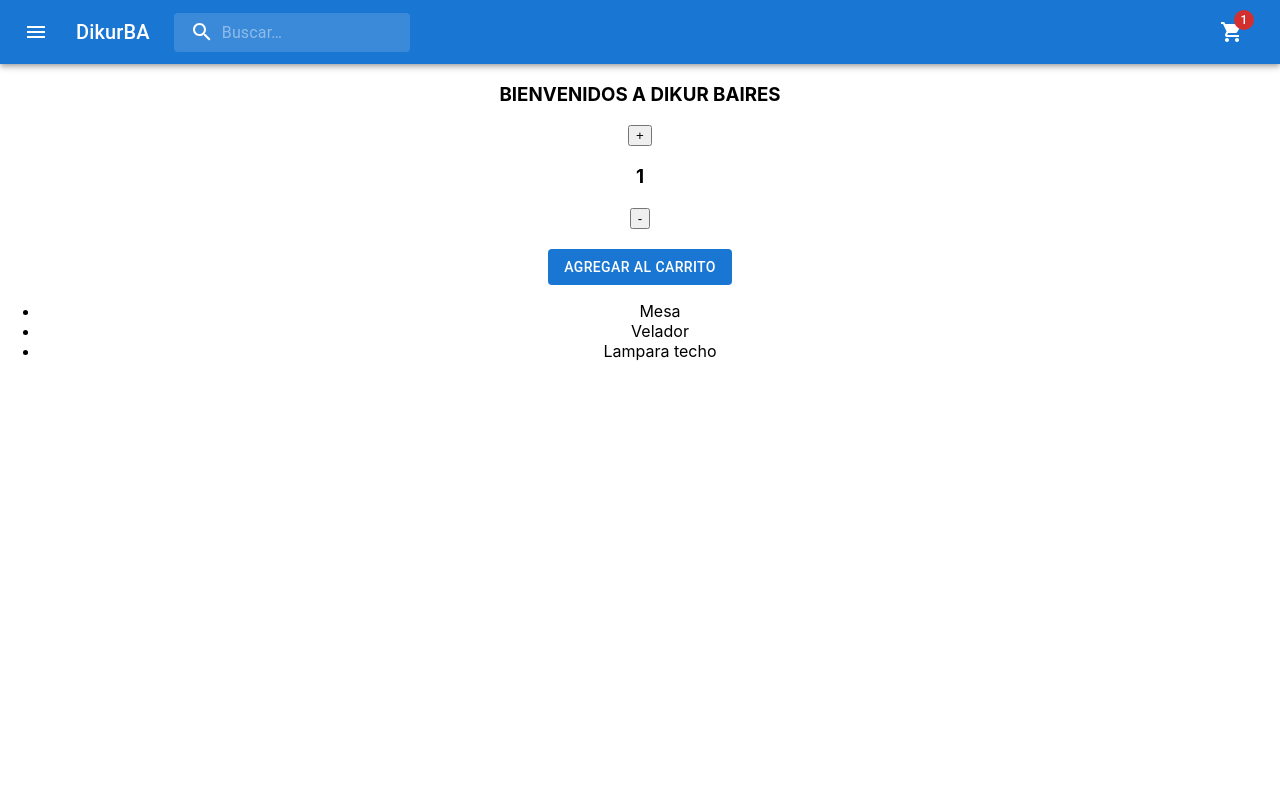
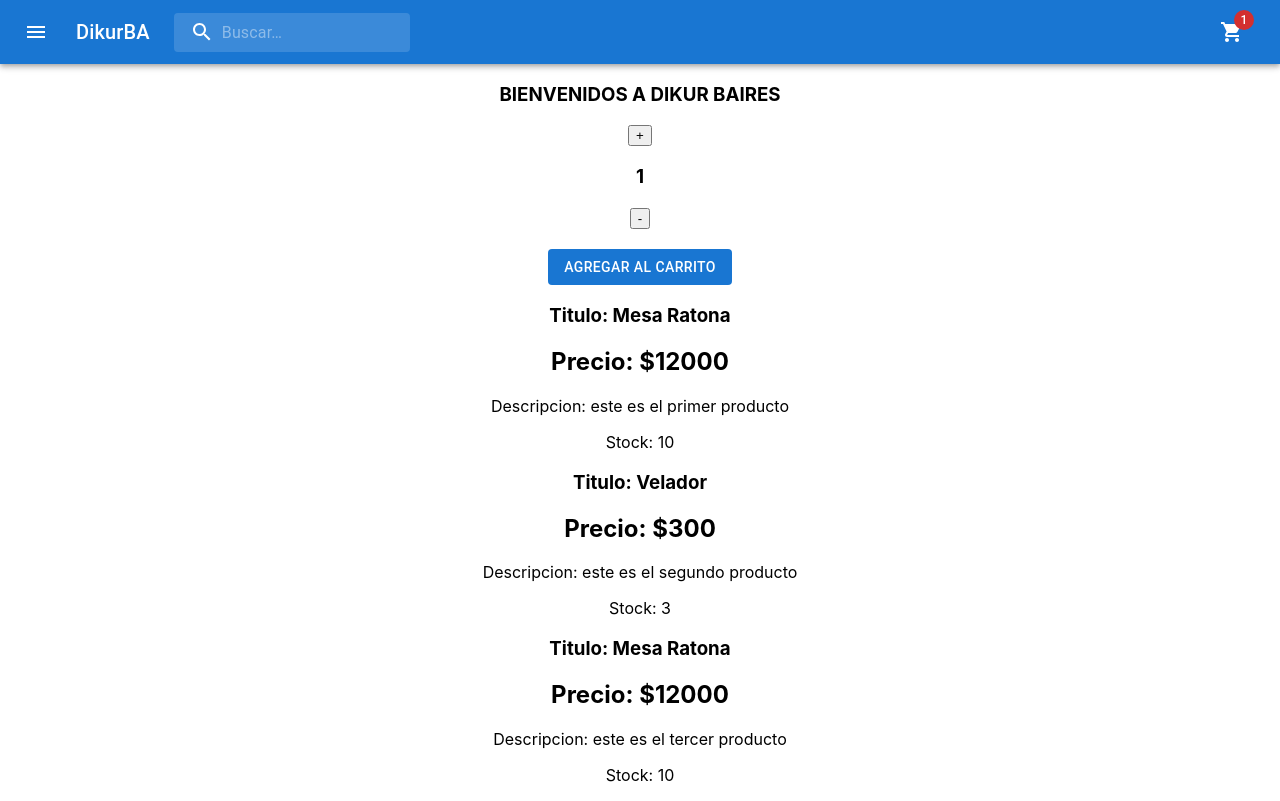
Before and after one commit to lucasriani/carrito, a React (Create React App) app: page / in a window 1280 px wide. Built offline with nearby package versions, Linux system fonts and the light colour scheme.

Commit message:
se agrego setTimeout

```diff
--- a/src/components/Item.js
+++ b/src/components/Item.js
@@ -1,25 +1,13 @@
-import { useEffect, useState } from "react";
-import { Button, List } from "@mui/material";
+const Item = ({description, price, stock, title}) =>{
 
-const Item = () => {
-    const [users, setUsers] = useState ([]);
+    return(
+        <div>
+            <h3>Titulo: {title}</h3>
+            <h2>Precio: {price}</h2>
+            <p>Descripcion: {description}</p>
+            <p>Stock: {stock}</p>
+        </div>
+    )
+}
 
-    useEffect(() => {
-        const users = [
-            {id:1, name: "Mesa"},
-            {id:2, name: "Velador"},
-            {id:3, name: "Lampara techo"}
-        ]
-        setUsers(users);
-    },[]);
-
-
-        return <ul>
-            {users.map(u => <li  key={u.id}>{u.name}</li>)}
-        </ul>
-
-
-    ;
-};
-
-export default Item;
+export default Item
--- a/src/components/ItemCount.js
+++ b/src/components/ItemCount.js
@@ -1,5 +1,5 @@
-import { useEffect, useState } from "react";
-import { Button, List } from "@mui/material";
+import { useState } from "react";
+import { Button} from "@mui/material";
 
 const ItemCount = ({stock, initial}) => {
 
--- /dev/null
+++ b/src/components/ItemList.js
@@ -0,0 +1,24 @@
+import Item from "./Item"
+
+
+const ItemList = ({products}) => {
+    console.log('Productos en la lista', products)
+    return(
+        <div>
+            {products.map(product =>{
+                return(
+                <Item
+                key ={product.id}
+                description = {product.descripcion}
+                category = {product.categoria}
+                price = {product.price}
+                stock = {product.stock}
+                title = {product.title}
+                />
+                )
+            })}
+        </div>
+    )
+}
+
+export default ItemList
--- a/src/components/ItemListContainer.js
+++ b/src/components/ItemListContainer.js
@@ -1,45 +1,19 @@
 
 import { useEffect, useState } from "react";
-import Item from "./Item";
 import ItemCount from "./ItemCount";
+import getProducts from "./services/handMadePromise";
+import ItemList from "./ItemList";
 
 
 
 const ItemListContainer = ({greeting}) => {
-    const data = [
-        {
-            "id": 1,
-            "title":"Mesa Ratona",
-            "Descripcion":"este es el primer producto",
-            "categoria": "mesa",
-            "price": "12000",
-            "stock": "10"
-        },
 
-        {
-            "id": 2,
-            "title":"Velador",
-            "Descripcion":"este es el segundo  producto",
-            "categoria": "mesa",
-            "price": "300",
-            "stock": "3"
-        },
-
-        {
-            "id": 3,
-            "title":"Mesa Ratona",
-            "Descripcion":"este es el tercer producto",
-            "categoria": "mesa",
-            "price": "12000",
-            "stock": "10"
-        }
-    ]
 
     const [products, setProducts] = useState([])
     console.log('Los productos en el hook', products)
 
     useEffect(() => {
-        handPromise
+        getProducts
         .then(res =>{
             setProducts(res)
         })
@@ -47,18 +21,11 @@ const ItemListContainer = ({greeting}) => {
     },[])
 
 
-
-const handPromise = new Promise ((resolve, reject) => {
-    resolve(data)
-    reject('Algo fallo')
-})
-
-
     return (
         <>
         <h3>{greeting}</h3>
         <ItemCount stock={5} initial={1} />
-        <Item/>
+        <ItemList products = {products}/>
 
         </>
     )
--- /dev/null
+++ b/src/components/services/handMadePromise.js
@@ -0,0 +1,36 @@
+const data = [
+    {
+        "id": 1,
+        "title":"Mesa Ratona",
+        "descripcion":"este es el primer producto",
+        "categoria": "mesa",
+        "price": "$12000",
+        "stock": "10"
+    },
+
+    {
+        "id": 2,
+        "title":"Velador",
+        "descripcion":"este es el segundo  producto",
+        "categoria": "mesa",
+        "price": "$300",
+        "stock": "3"
+    },
+
+    {
+        "id": 3,
+        "title":"Mesa Ratona",
+        "descripcion":"este es el tercer producto",
+        "categoria": "mesa",
+        "price": "$12000",
+        "stock": "10"
+    }
+]
+
+const getProducts = new Promise ((resolve) =>{
+    setTimeout(() =>{
+        resolve(data)
+    }, 2000)
+})
+
+export default getProducts
```
